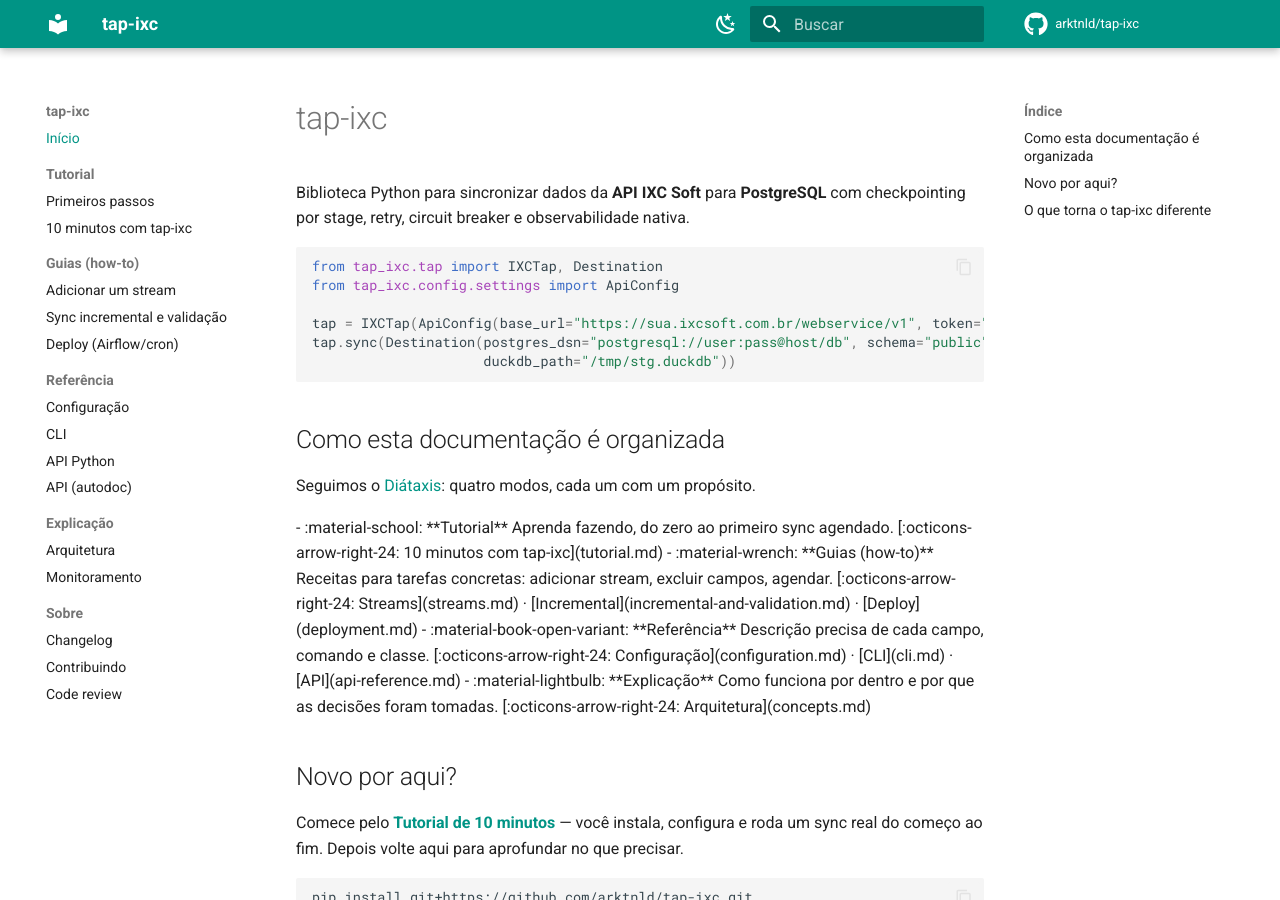
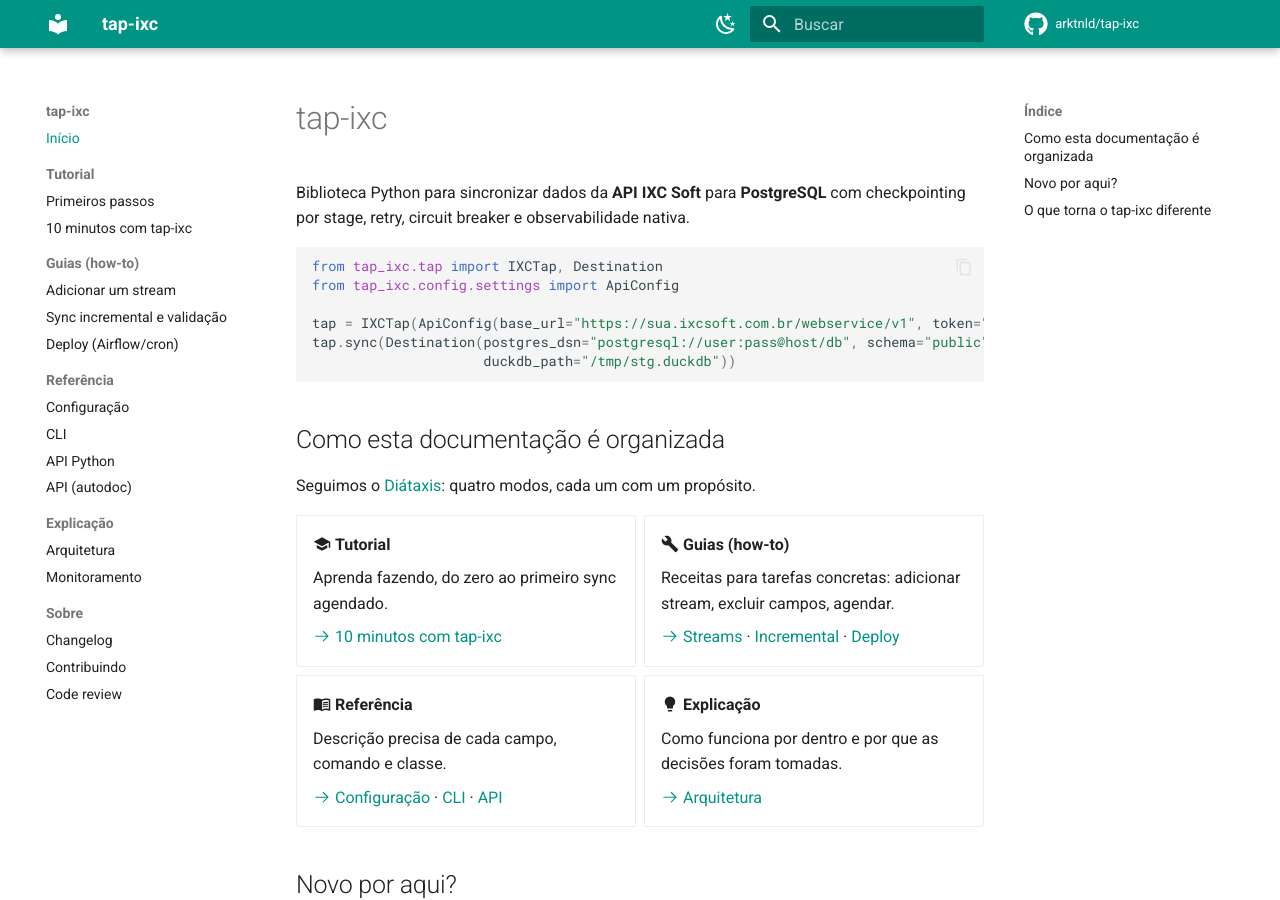
Before and after one commit to arktnld/tap-ixc, an MkDocs documentation site: the page built from docs/index.md, in a window 1280 px wide and 900 px high. Built offline with MkDocs 1.6.1 and Material for MkDocs 9.7.7, drawn with Linux system fonts in a browser that asks for light colours; comment, search, counter and statistics services are not loaded.

Commit message:
fix(docs): renderiza grid cards + 10 minutos no README
- mkdocs: add md_in_html e pymdownx.emoji (Material) — sem eles os grid cards
  e icones :material-...: saiam como markdown cru na home
- README: secao 'Primeiros passos' vira '10 minutos com tap-ixc' (install →
  run → incremental → agendar) + link pro tutorial completo no site

Co-Authored-By: Claude Opus 4.8 (1M context) <noreply@anthropic.com>

```diff
--- a/mkdocs.yml
+++ b/mkdocs.yml
@@ -73,8 +73,12 @@ markdown_extensions:
   - attr_list
   - def_list
   - tables
+  - md_in_html
   - toc:
       permalink: true
+  - pymdownx.emoji:
+      emoji_index: !!python/name:material.extensions.emoji.twemoji
+      emoji_generator: !!python/name:material.extensions.emoji.to_svg
   - pymdownx.details
   - pymdownx.superfences
   - pymdownx.highlight:
```
Also changed, not shown: README.md (+23 -12 lines).
